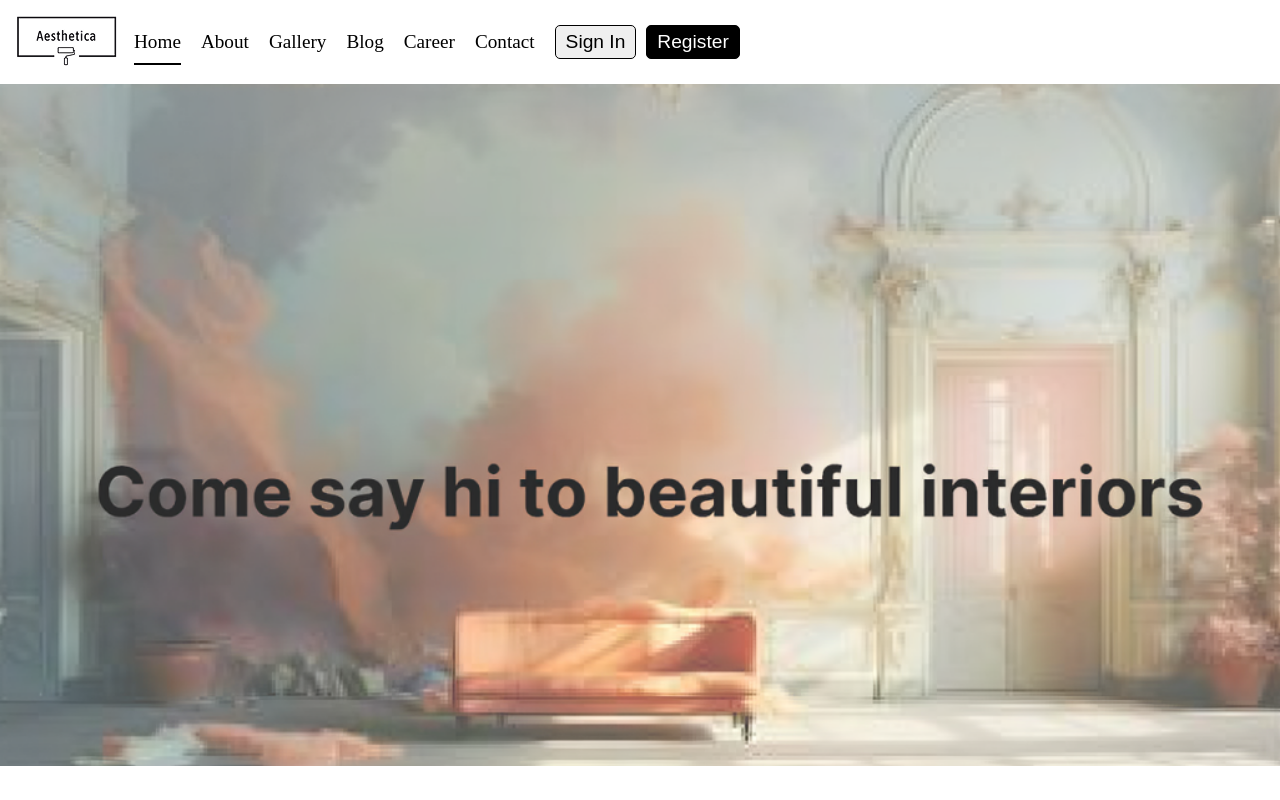
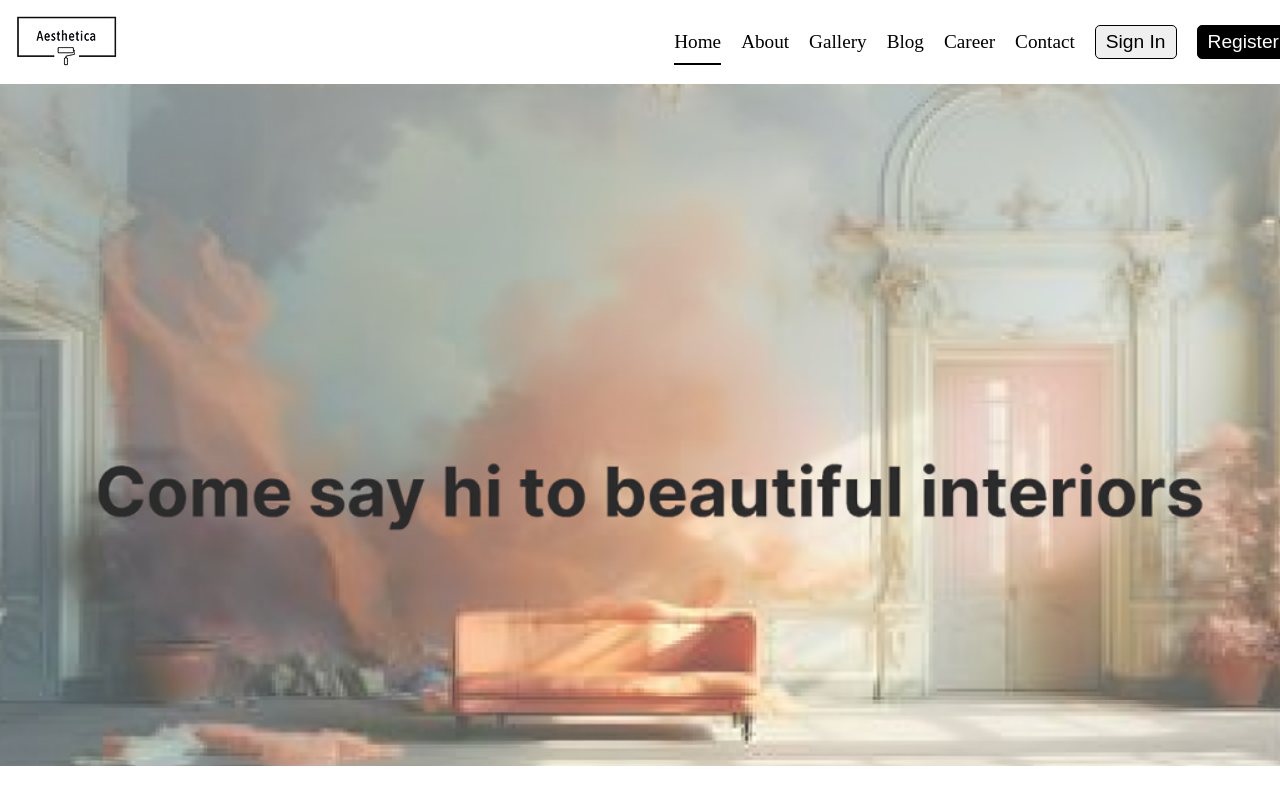
Before and after one commit to ShrutiChavda/Aesthetica, a React (Vite) app in the folder FRONTEND/: page / in a window 1280 px wide. Shown: the top 800 px of the page. Built offline with nearby package versions, Linux system fonts and the light colour scheme.

Commit message:
Changes in navigation

```diff
--- a/FRONTEND/src/assets/css/LandingPage.css
+++ b/FRONTEND/src/assets/css/LandingPage.css
@@ -1,3 +1,35 @@
+.navbar {
+  display: flex;
+  justify-content: space-between; /* Keep space between logo & links */
+  align-items: center;
+  padding: 10px;
+  background: white;
+  box-shadow: 0 2px 4px rgba(0, 0, 0, 0.1);
+  width: 100%;
+}
+
+/* Move the navigation links and buttons to the right */
+.nav-links {
+  display: flex;
+  align-items: center;
+  justify-content: flex-end;
+  width: 100%; /* Push content to the right */
+}
+
+/* Ensure list items are properly spaced */
+.navbar ul {
+  display: flex;
+  gap: 20px;
+  list-style: none;
+  margin: 0;
+  padding: 0;
+}
+
+/* Adjust sign-in and sign-up button spacing */
+.sn, .rg {
+  margin-left: 10px;
+}
+
 /* Navbar Styles */
 .navbar {
   display: flex;
--- a/FRONTEND/src/components/Navbar.jsx
+++ b/FRONTEND/src/components/Navbar.jsx
@@ -11,6 +11,9 @@ const Navbar = () => {
       <div className="flex items-center space-x-4">
         <img src={logo} alt="Aesthetica Logo" className="h-10" />
       </div>
+
+      {/* Wrap navigation links inside a div with a class for right alignment */}
+      <div className="flex items-center space-x-6 nav-links">
         <ul className="flex space-x-6 font-medium">
           <li>
             <NavLink to="/" className={({ isActive }) => (isActive ? "active" : "")}>
@@ -43,7 +46,8 @@ const Navbar = () => {
             </NavLink>
           </li>
         </ul>
-      <div>
+
+        {/* Buttons moved inside the same div for alignment */}
         <div className="space-x-3">
           <Button variant="outline" className="px-4 py-2 text-gray-800 border border-gray-500 rounded-lg sn">
             <Link to="/login">Sign In</Link>
--- a/FRONTEND/src/pages/Blog.jsx
+++ b/FRONTEND/src/pages/Blog.jsx
@@ -63,7 +63,6 @@ const Blog = () => {
   return (
     <div className="font-sans text-black bg-white">
       {/* Navbar */}
-      {/* <Navbar /> */}
 
       {/* Featured Products */}
       <section className="featured-products">
@@ -115,8 +114,6 @@ const Blog = () => {
         </div>
       </section>
 
-      {/* Footer */}
-      <Footer />
     </div>
   );
 };
```
Lines whose indentation alone changed are shown as unchanged.
